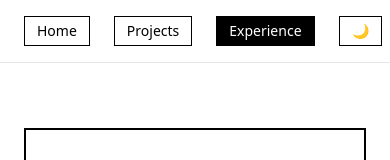
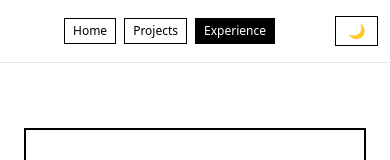
Before and after one commit to davedumto/dumto-portfolio, a Next.js app: page / in a window 390 px wide. Shown: the top 160 px of the page. Built offline with nearby package versions, Linux system fonts and the light colour scheme.

Commit message:
chore: made some fixes

```diff
--- a/src/components/Header.tsx
+++ b/src/components/Header.tsx
@@ -33,11 +33,11 @@ export function Header() {
 
   return <header className="border-2 border-black dark:border-white p-8 mb-12 mt-20">
       <nav className="fixed top-0 left-0 right-0 w-full bg-white dark:bg-black z-50 py-4 border-b border-gray-200 dark:border-gray-700">
-        <div className="max-w-6xl mx-auto px-6 flex items-center justify-between">
-          <div className="flex items-center gap-6 text-sm md:text-base justify-center md:justify-end flex-1">
+        <div className="max-w-6xl mx-auto px-3 sm:px-6 flex items-center justify-between">
+          <div className="flex items-center gap-2 sm:gap-4 md:gap-6 text-xs sm:text-sm md:text-base justify-center md:justify-end flex-1">
             <a
               href="#home"
-              className={`px-3 py-1 border border-black dark:border-white transition-colors font-medium ${
+              className={`px-2 sm:px-3 py-1 border border-black dark:border-white transition-colors font-medium ${
                 activeSection === 'home'
                   ? 'bg-black text-white dark:bg-white dark:text-black'
                   : 'hover:underline dark:text-white'
@@ -47,7 +47,7 @@ export function Header() {
             </a>
             <a
               href="#projects"
-              className={`px-3 py-1 border border-black dark:border-white transition-colors font-medium ${
+              className={`px-2 sm:px-3 py-1 border border-black dark:border-white transition-colors font-medium ${
                 activeSection === 'projects'
                   ? 'bg-black text-white dark:bg-white dark:text-black'
                   : 'hover:underline dark:text-white'
@@ -57,7 +57,7 @@ export function Header() {
             </a>
             <a
               href="#experience"
-              className={`px-3 py-1 border border-black dark:border-white transition-colors font-medium ${
+              className={`px-2 sm:px-3 py-1 border border-black dark:border-white transition-colors font-medium ${
                 activeSection === 'experience'
                   ? 'bg-black text-white dark:bg-white dark:text-black'
                   : 'hover:underline dark:text-white'
@@ -66,7 +66,7 @@ export function Header() {
               Experience
             </a>
           </div>
-          <div className="ml-6">
+          <div className="ml-2 sm:ml-4 md:ml-6">
             <ThemeToggle />
           </div>
         </div>
@@ -97,7 +97,7 @@ export function Header() {
         </div>
 
         <div className="flex justify-center md:justify-end">
-          <div className="relative w-32 h-32 md:w-60 md:h-60 rounded-full bg-gray-200 dark:bg-black border-2 border-black dark:border-white overflow-hidden flex-shrink-0">
+          <div className="relative w-24 h-24 sm:w-32 sm:h-32 lg:w-48 lg:h-48 xl:w-60 xl:h-60 rounded-full bg-gray-200 dark:bg-black border-2 border-black dark:border-white overflow-hidden flex-shrink-0">
             <Image
               src="/david.jpeg"
               alt="Ejere David - Frontend Developer"
```
